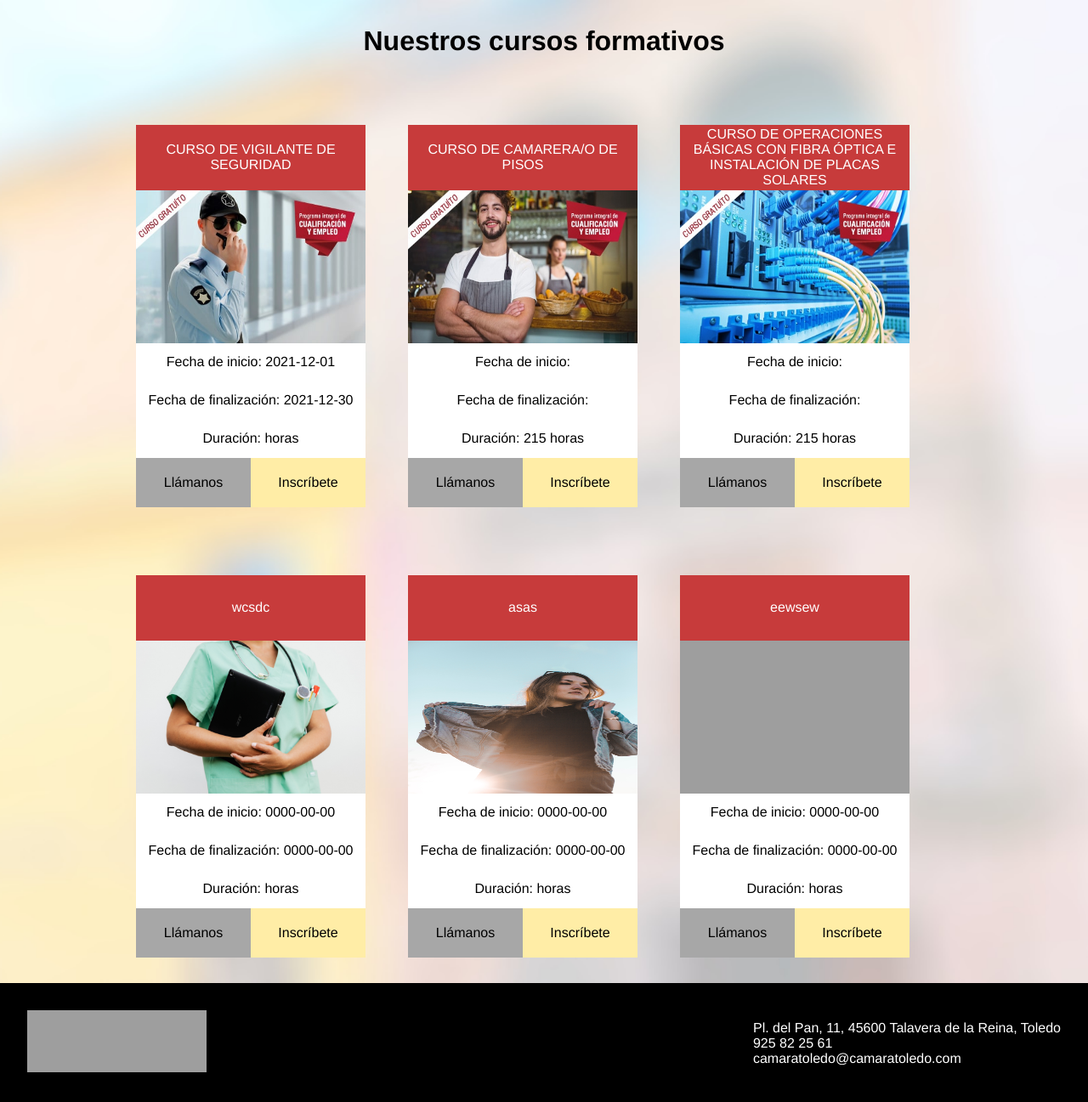
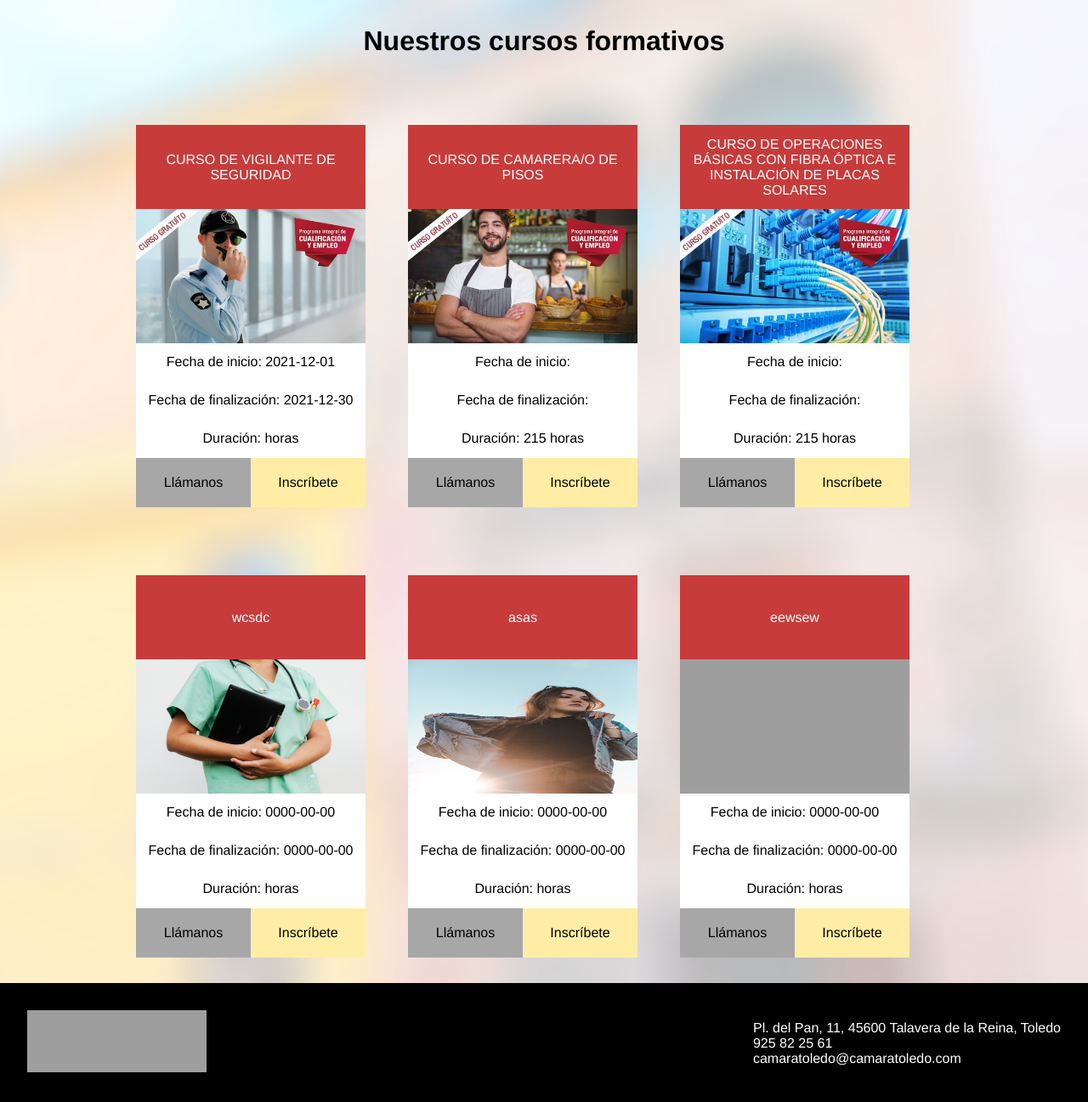
Before and after one commit to carlos-ruano/cursoscamara, a PHP site: page /cursoscamara/courses in a window 1280 px wide. Shown: the part 75-1372 px from the top of the page at 85% size. Run offline with PHP 8.4, Linux system fonts and the light colour scheme; data comes from the database, SQL or seed files in the repository; grey boxes are pictures that could not be loaded.

Commit message:
actualización detalles1

```diff
--- a/content/styles/style.css
+++ b/content/styles/style.css
@@ -249,7 +249,7 @@
 
 .courseBox .nombre{
     width: 100%;
-    height: 17%;
+    height: 22%;
     display: flex;
     justify-content: center;
     align-items: center;
@@ -260,7 +260,7 @@
 
 .courseBox .imagen{
     width: 100%;
-    height: 40%;
+    height: 35%;
     background-color: darkkhaki;
 }
 
@@ -269,7 +269,7 @@
     height: 100%;
 }
 
-.courseBox .dato{
+.courseBox .datos{
     width: 100%;
     height: 10%;
     background-color: rgb(255, 255, 255);
--- a/views/courses_view.php
+++ b/views/courses_view.php
@@ -6,9 +6,9 @@
             <div class="courseBox">
                 <div class="nombre"><?= $course->getName() ?? '' ?></div>
                 <div class="imagen"><img src="<?=Config::PATH_IMG.$course->getImage_link()?>" alt=""></div>
-                <div class="dato"> Fecha de inicio: <?= $course->getStart_date() ?? '' ?></div>
-                <div class="dato"> Fecha de finalización: <?= $course->getEnd_date() ?? '' ?></div>
-                <div class="dato"> Duración: <?= $course->getDuration() ?? '' ?> horas</div>
+                <div class="datos"> Fecha de inicio: <?= $course->getStart_date() ?? '' ?></div>
+                <div class="datos"> Fecha de finalización: <?= $course->getEnd_date() ?? '' ?></div>
+                <div class="datos"> Duración: <?= $course->getDuration() ?? '' ?> horas</div>
                 <div class="contacto">
                     <a href="tel:+34616923002" class="llamanos">Llámanos</a>
                     <a href="<?= $course->getWeb_link() ?? '' ?>" class="inscribete">Inscríbete</a>
--- a/views/newcourse_view.php
+++ b/views/newcourse_view.php
@@ -1,5 +1,5 @@
 <div class="generalContainer">
-    <h2>Nuevo curso:</h2>
+    <h2>Nuevo curso</h2>
     <a class="cancel" href="<?= $this->urlBack ?>" class="gestion">Volver</a>
     <?php include "course_form.php";?>
 </div>
```
